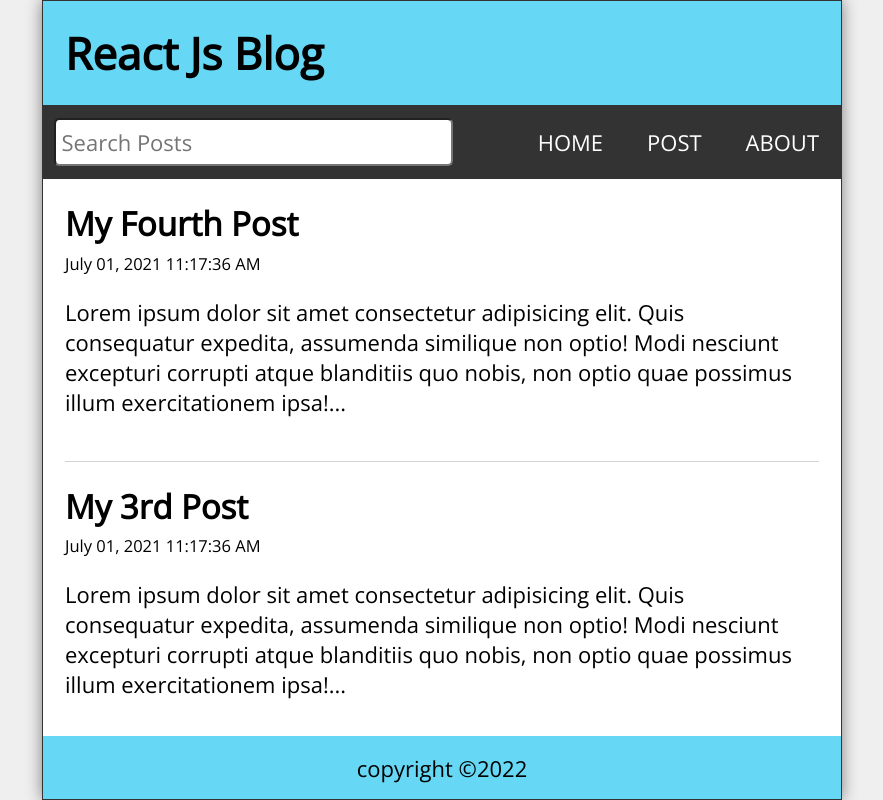
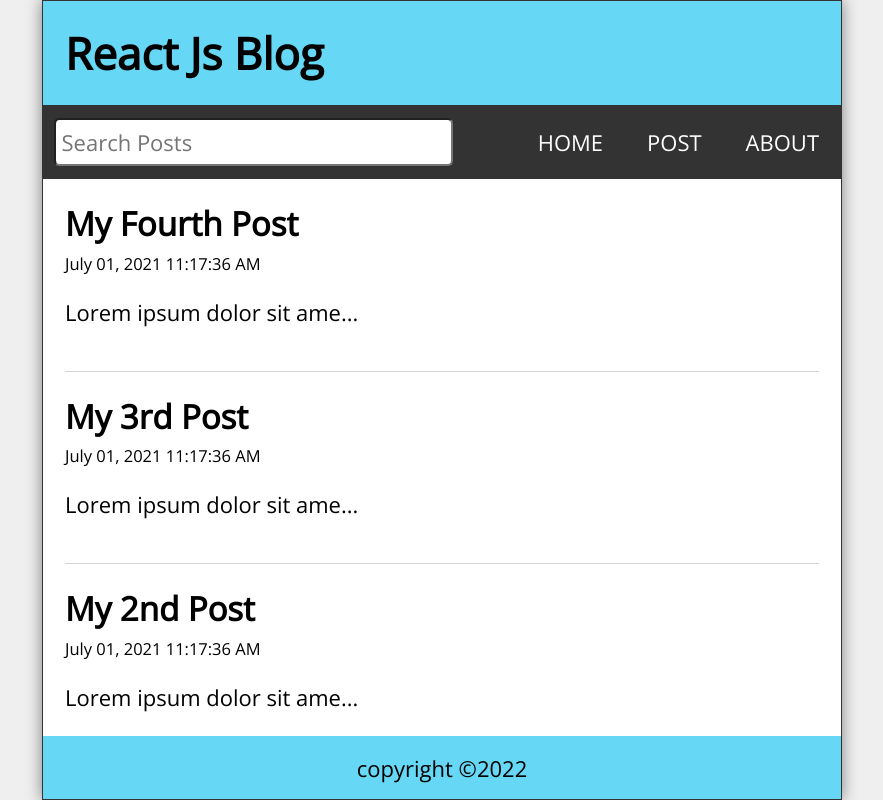
Before and after one commit to pop-dev5016/react-router, a React (Create React App) app: page / in a window 1280 px wide. Shown: the whole page, without its empty margins (198-1081 px from the left). Built offline with nearby package versions, Linux system fonts and the light colour scheme.

Commit message:
mistakes

```diff
--- a/src/NewPost.js
+++ b/src/NewPost.js
@@ -11,17 +11,17 @@ const NewPost = ({handleSubmit,postTitle,setPostTitle,postbody,setPostBody}) =>
                 type="text"
                 required
                 value={postTitle}
-                onChange={(e)=>setPostTitle(e.preventDefault())}
+                onChange={(e)=>setPostTitle(e.target.value)}
                 />
-                <label htmlFor='postBody'>Title:</label>
+                <label htmlFor='postBody'>Post:</label>
                 <textarea
                 id="postBody"
                 required
                 value={postbody}
-                onChange={(e)=>setPostBody(e.preventDefault())}
+                onChange={(e)=>setPostBody(e.target.value)}
                 >
                 </textarea>
-                <button type='submit'>Submiit</button>
+                <button type='submit'>Submit</button>
         </form>
     </main>
 
--- a/src/Post.js
+++ b/src/Post.js
@@ -9,7 +9,7 @@ const Post = ({post}) => {
             <p className='postDate'>{post.datetime}</p>
             </Link>
             <p className='postBody'>{
-                (post.body).length <= 25 ? post.body:`${(post.body).slice(0.25)}...`
+                (post.body).length <= 25 ? post.body:`${(post.body).slice(0,25)}...`
             }</p>
     </article >
   )
--- a/src/PostPage.js
+++ b/src/PostPage.js
@@ -4,11 +4,11 @@ import { useParams,Link} from 'react-router-dom'
 
 const PostPage = ({posts,handleDelete}) => {
   const { id } = useParams();
-  const post = posts.find(post => (post.id).tostring()===id)
+  const post = posts.find(post => (post.id).toString() === id)
   return (
     <main className='PostPage'>
       <article className='post'>
-         {post&&
+         {post &&
          <>
             <h2>{post.title}</h2>
             <p className='postDate'>{post.datetime}</p>
@@ -17,7 +17,7 @@ const PostPage = ({posts,handleDelete}) => {
          </>
 
          }
-         {!post&&
+         {!post &&
          <>
               <h2>post not found</h2>
               <p>well,that's disappointing</p>
```
